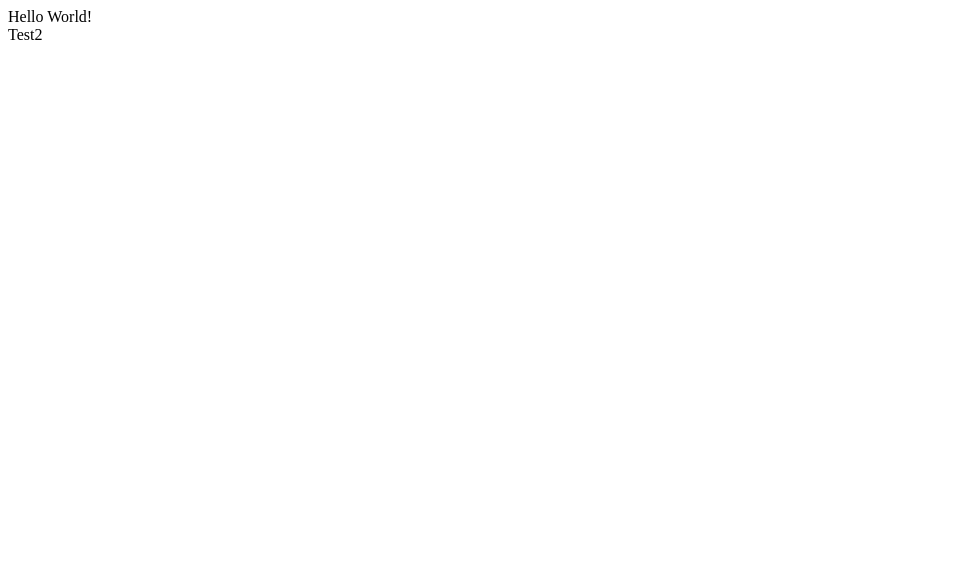
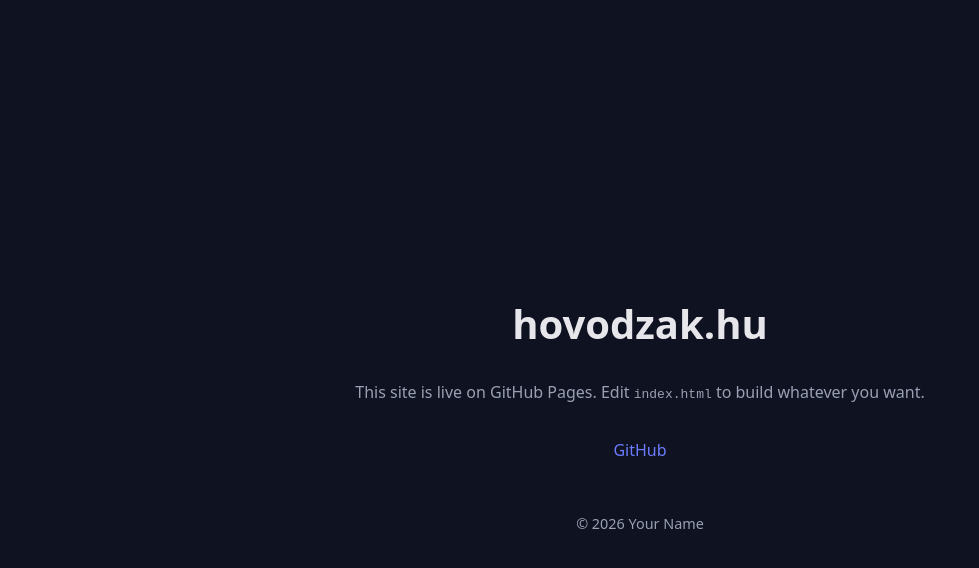
Before and after one commit to imrehov/imrehov.github.io, a plain HTML site: page index.html in a window 1280 px wide. Shown: the whole page, without its empty margins (0-979 px from the left). Drawn offline with Linux system fonts and the light colour scheme.

Commit message:
ai boilerplate

```diff
--- a/index.html
+++ b/index.html
@@ -1,5 +1,98 @@
 <!DOCTYPE html>
-<html>
-<header>Hello World!</header>
-<body>Test2</body>
+<html lang="en">
+<head>
+  <meta charset="UTF-8" />
+  <meta name="viewport" content="width=device-width, initial-scale=1" />
+  <title>Hovodzak</title>
+
+  <!-- SEO basics -->
+  <meta name="description" content="Hovodzak — personal site hosted on GitHub Pages." />
+  <meta name="author" content_job="Your Name" />
+
+  <!-- Favicon -->
+  <link rel="icon" href="/favicon.ico" />
+
+  <!-- Simple styling -->
+  <style>
+    :root {
+      --bg: #0f1220;
+      --fg: #e6e6eb;
+      --muted: #9aa0b4;
+      --accent: #6c7cff;
+    }
+
+    * {
+      box-sizing: border-box;
+    }
+
+    body {
+      margin: 0;
+      font-family: system-ui, -apple-system, BlinkMacSystemFont, "Segoe UI",
+                   Roboto, Ubuntu, Cantarell, "Helvetica Neue", Arial, sans-serif;
+      background: var(--bg);
+      color: var(--fg);
+      line-height: 1.6;
+    }
+
+    main {
+      min-height: 100vh;
+      display: flex;
+      flex-direction: column;
+      align-items: center;
+      justify-content: center;
+      padding: 2rem;
+      text-align: center;
+    }
+
+    h1 {
+      font-size: 2.5rem;
+      margin-bottom: 0.5rem;
+    }
+
+    p {
+      max-width: 600px;
+      color: var(--muted);
+    }
+
+    a {
+      color: var(--accent);
+      text-decoration: none;
+      font-weight: 500;
+    }
+
+    a:hover {
+      text-decoration: underline;
+    }
+
+    footer {
+      margin-top: 2rem;
+      font-size: 0.9rem;
+      color: var(--muted);
+    }
+  </style>
+</head>
+
+<body>
+  <main>
+    <h1>hovodzak.hu</h1>
+    <p>
+      This site is live on GitHub Pages.
+      Edit <code>index.html</code> to build whatever you want.
+    </p>
+
+    <p>
+      <a href="https://github.com/imrehov" target="_blank" rel="noopener">
+        GitHub
+      </a>
+    </p>
+
+    <footer>
+      © <span id="year"></span> Your Name
+    </footer>
+  </main>
+
+  <script>
+    document.getElementById("year").textContent = new Date().getFullYear();
+  </script>
+</body>
 </html>
```
